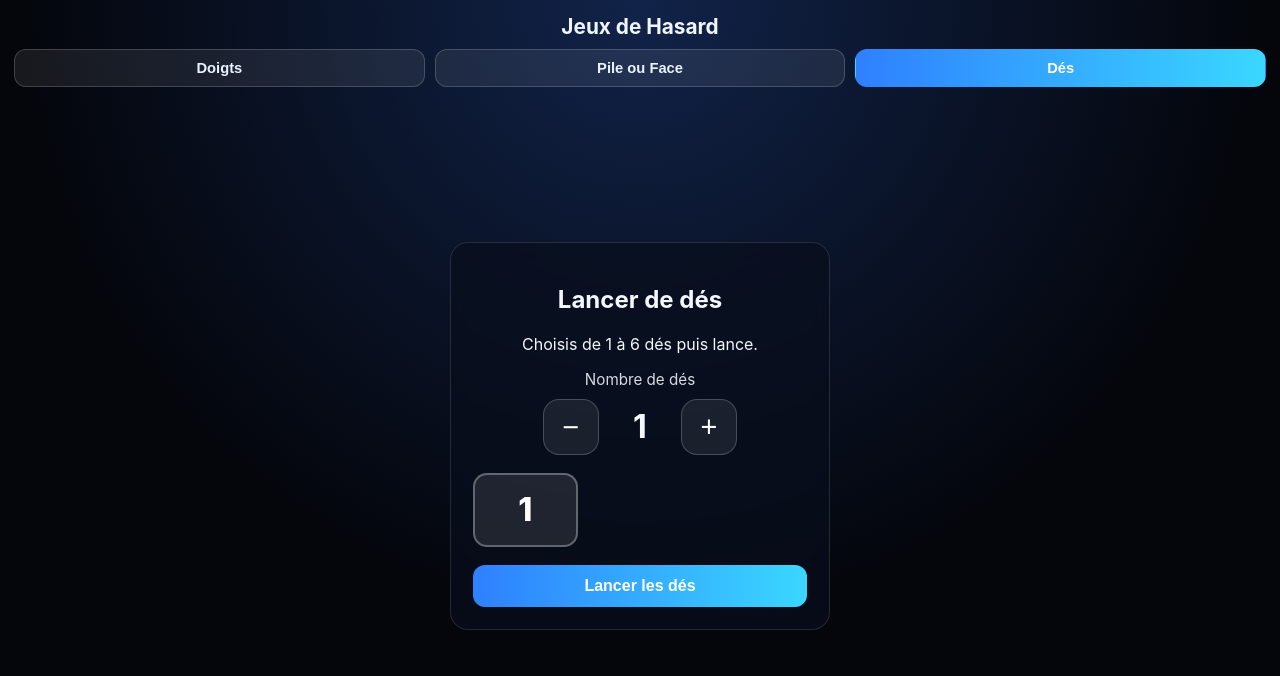
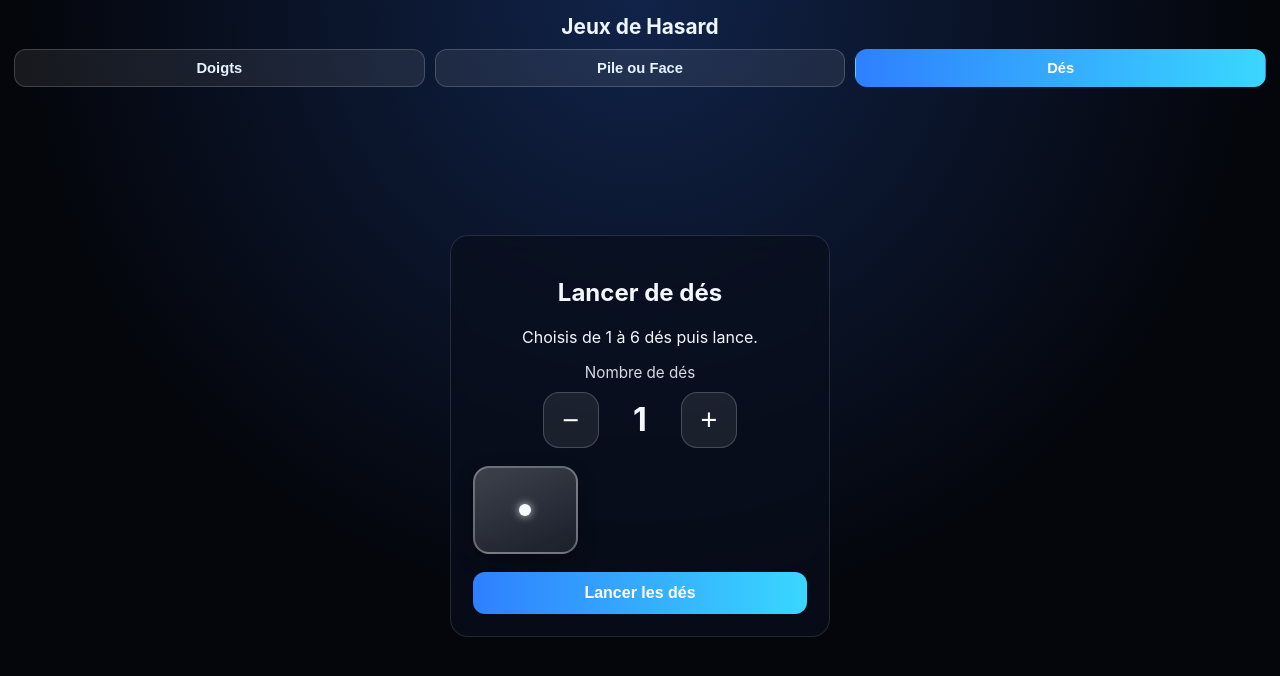
Before and after one commit to gabrielvrnnn/Jeux-interactif, a React (Vite) app: page / in a window 1280 px wide. Both pictures are taken after a click on the button "Dés". Shown: the top 676 px of the page. Built offline with nearby package versions, Linux system fonts and the light colour scheme.

Commit message:
Render dice as real pip faces instead of numeric tiles

```diff
--- a/src/App.jsx
+++ b/src/App.jsx
@@ -30,6 +30,16 @@ const shuffle = (array) => {
 };
 
 const rollDiceSet = (count) => Array.from({ length: count }, () => Math.floor(Math.random() * 6) + 1);
+
+
+const PIP_MAP = {
+  1: [4],
+  2: [0, 8],
+  3: [0, 4, 8],
+  4: [0, 2, 6, 8],
+  5: [0, 2, 4, 6, 8],
+  6: [0, 2, 3, 5, 6, 8],
+};
 
 export default function App() {
   const [currentGame, setCurrentGame] = useState(GAME.FINGER);
@@ -325,7 +335,16 @@ export default function App() {
 
             <div className="dice-grid">
               {diceValues.map((value, index) => (
-                <div key={`${value}-${index}`} className={`die ${isRollingDice ? 'rolling' : ''}`}>{value}</div>
+                <div key={`${value}-${index}`} className={`die ${isRollingDice ? 'rolling' : ''}`}>
+                  <div className="die-face">
+                    {Array.from({ length: 9 }).map((_, cellIndex) => (
+                      <span
+                        key={cellIndex}
+                        className={`pip ${PIP_MAP[value].includes(cellIndex) ? 'on' : ''}`}
+                      />
+                    ))}
+                  </div>
+                </div>
               ))}
             </div>
 
--- a/src/styles.css
+++ b/src/styles.css
@@ -83,15 +83,36 @@ body {
 }
 
 .die {
-  height: 74px;
-  border-radius: 14px;
-  border: 2px solid rgba(255, 255, 255, 0.3);
-  background: rgba(255, 255, 255, 0.1);
+  height: 88px;
+  border-radius: 16px;
+  border: 2px solid rgba(255, 255, 255, 0.32);
+  background: linear-gradient(155deg, rgba(255, 255, 255, 0.22), rgba(255, 255, 255, 0.08));
   display: grid;
   place-items: center;
-  color: #fff;
-  font-size: 2rem;
-  font-weight: 800;
+  box-shadow: 0 6px 18px rgba(0, 0, 0, 0.28);
+}
+
+.die-face {
+  width: 100%;
+  height: 100%;
+  padding: 10px;
+  display: grid;
+  grid-template-columns: repeat(3, 1fr);
+  grid-template-rows: repeat(3, 1fr);
+}
+
+.pip {
+  width: 12px;
+  height: 12px;
+  border-radius: 50%;
+  margin: auto;
+  opacity: 0;
+  background: #f5fbff;
+}
+
+.pip.on {
+  opacity: 1;
+  box-shadow: 0 0 8px rgba(245, 251, 255, 0.85);
 }
 
 .die.rolling {
```
